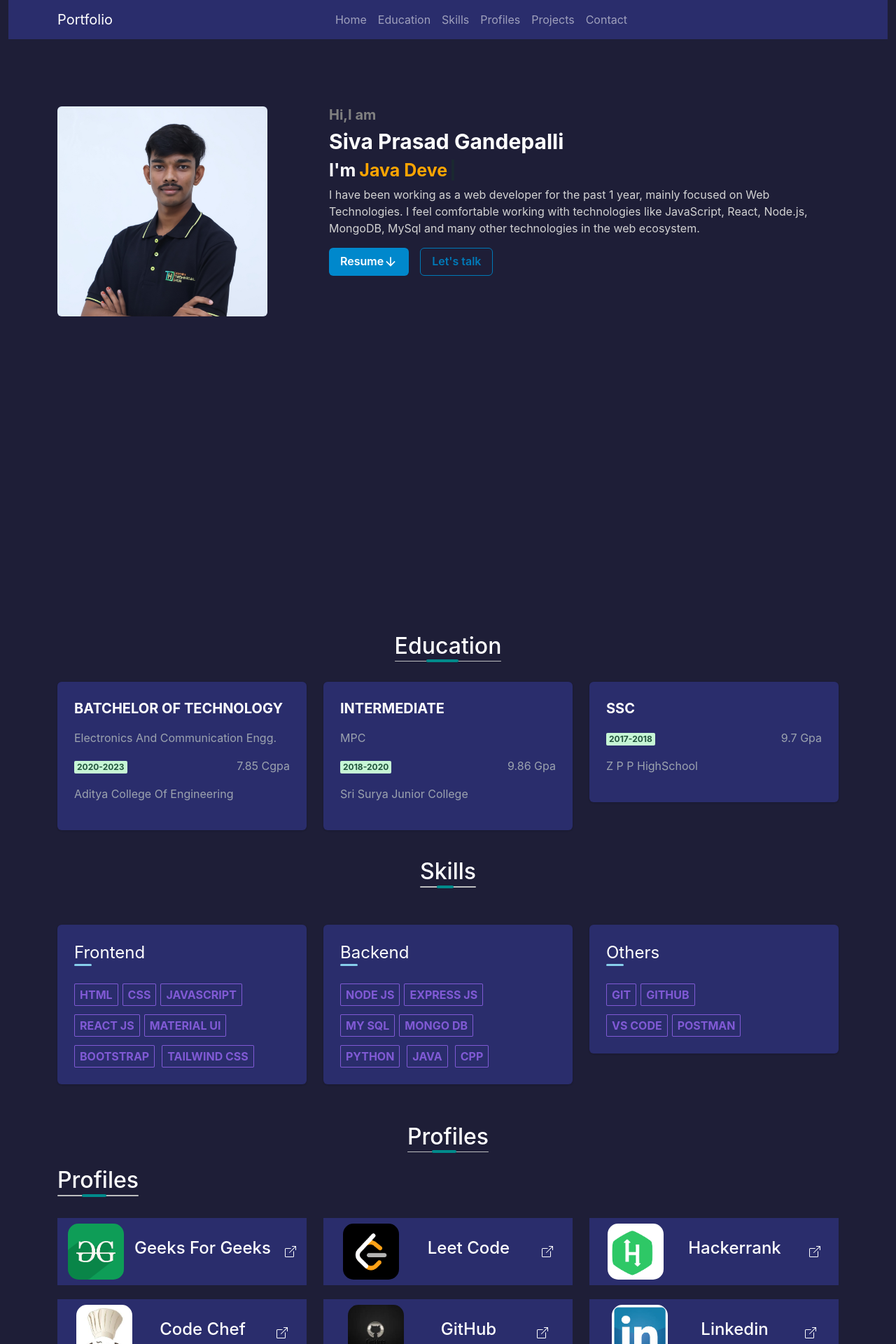
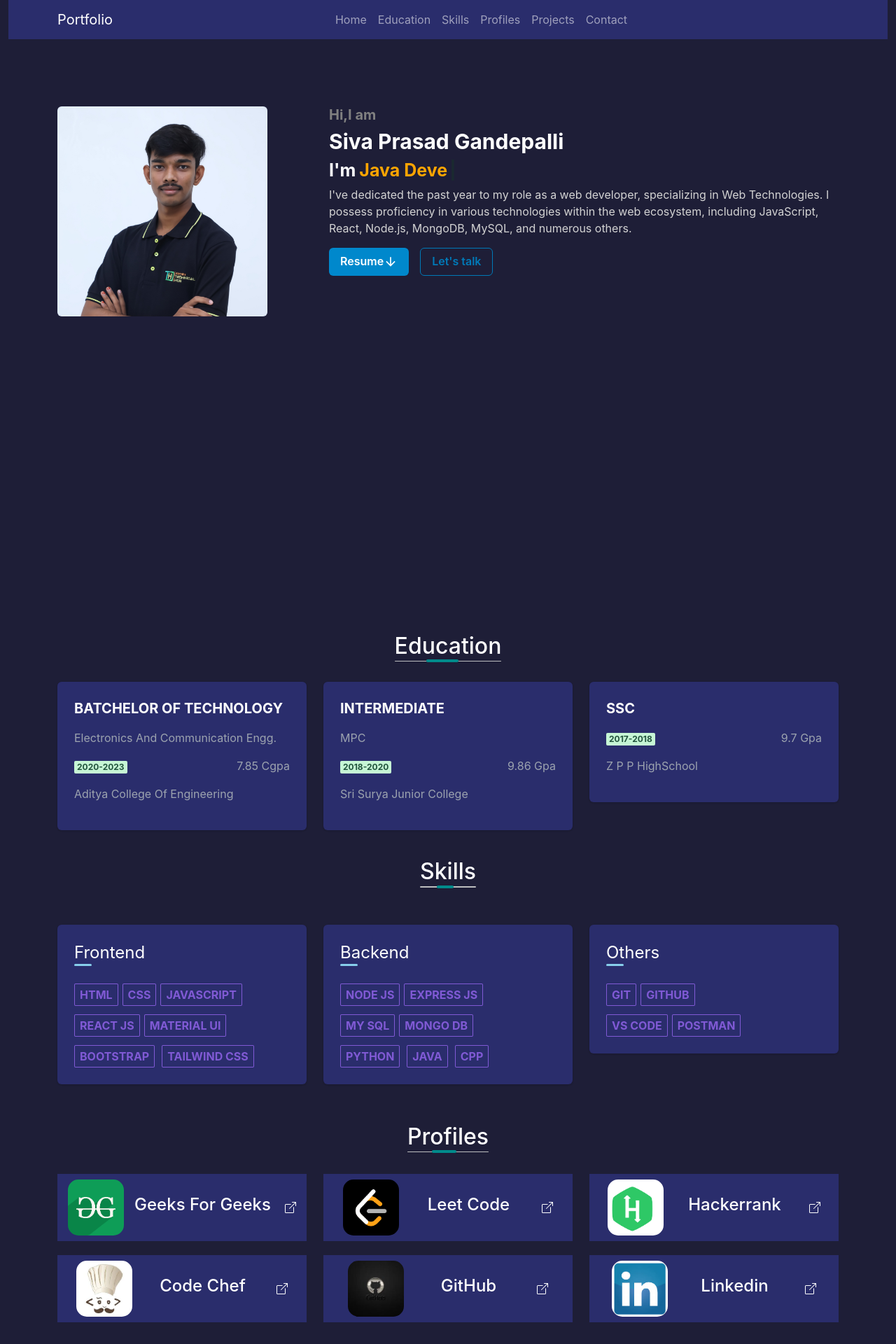
Before and after one commit to sivaprasadgandepalli/Portfolio, a React (Create React App) app: page / in a window 1280 px wide. Shown: the top 1920 px of the page at 70% size. Built offline with nearby package versions, Linux system fonts and the light colour scheme.

Commit message:
"second commit"

```diff
--- a/package.json
+++ b/package.json
@@ -1,5 +1,5 @@
 {
-  "homepage": "https://github.com/sivaprasadgandepalli/my-portfolio",
+  "homepage": "https://sivaprasadgandepalli.github.io/my-portfolio",
   "name": "portfolio",
   "version": "0.1.0",
   "private": true,
--- a/src/components/home.js
+++ b/src/components/home.js
@@ -87,8 +87,8 @@ function Home() {
                                 <span style={{ color: 'green' }}><Cursor /></span>
                             </Heading>
                             <Text fontSize='16px' color='lightGrey'>
-                                I have been working as a web developer for the past 1 year, mainly focused on Web Technologies.
-                                I feel comfortable working with technologies like JavaScript, React, Node.js, MongoDB, MySql and many other technologies in the web ecosystem.
+                            I've dedicated the past year to my role as a web developer, specializing in Web
+                             Technologies. I possess proficiency in various technologies within the web ecosystem, including JavaScript, React, Node.js, MongoDB, MySQL, and numerous others.
                             </Text>
                             <Stack spacing={4} direction='row' align='center'>
                                 <Button colorScheme='telegram' size='md'>
@@ -151,7 +151,7 @@ function Home() {
                 <div className='flex justify-center'>
                     <h2 className='text-center mb-4 heading' style={{ color: 'white' }}>Profiles</h2>
                 </div>
-                <h2 className='text-center mb-4 heading' style={{ color: 'white' }}>Profiles</h2>
+
                 <Profiles/>
 
             </section>
```
